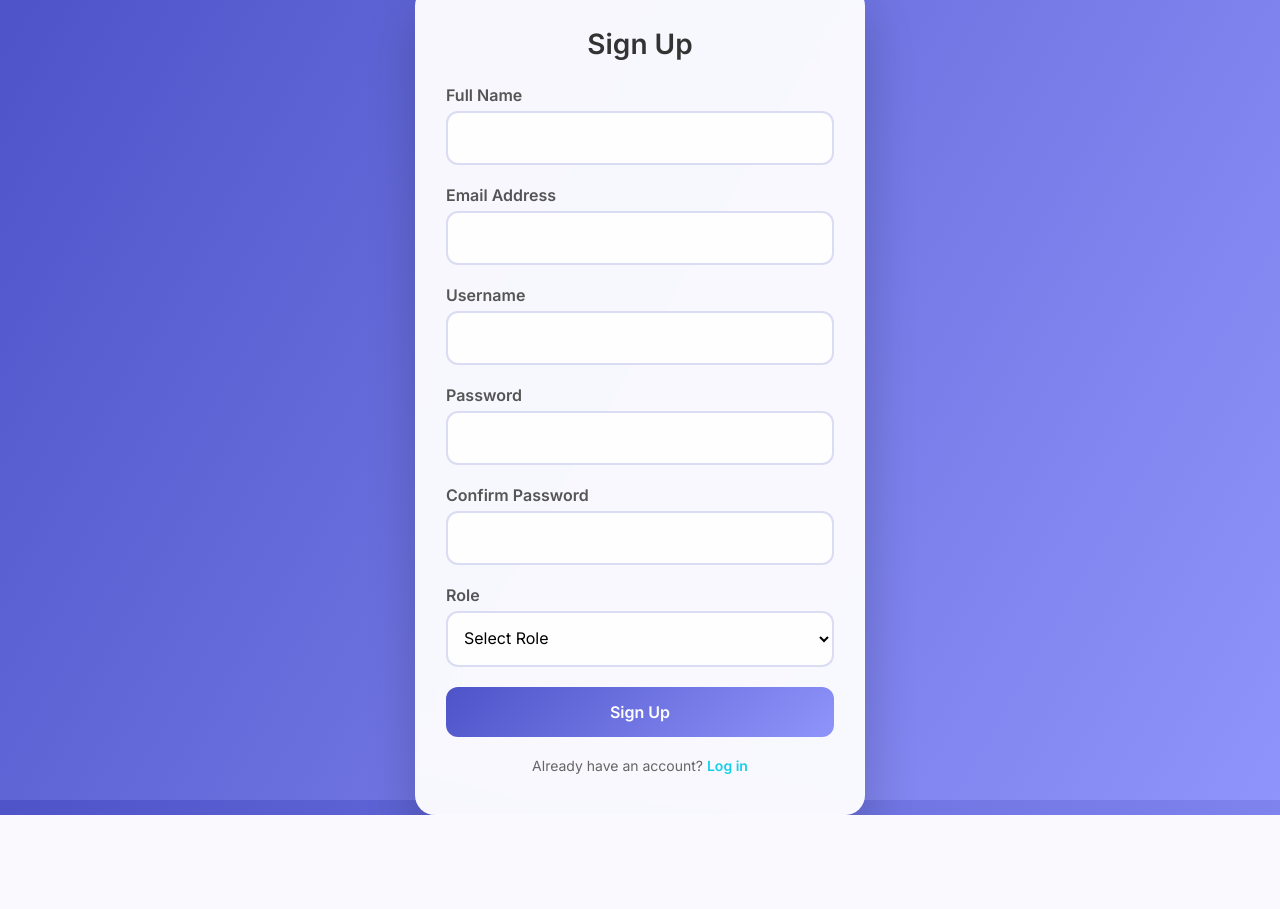
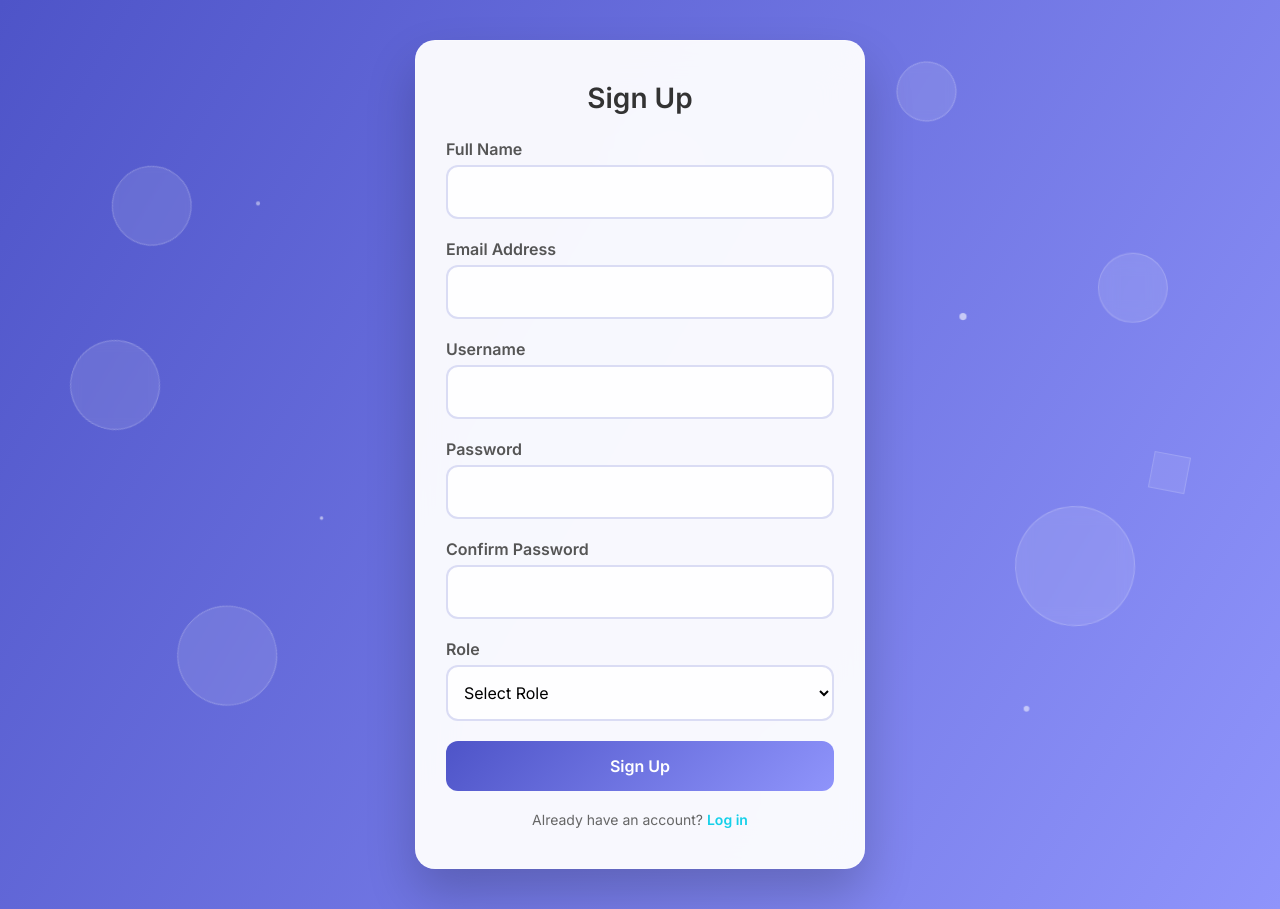
Before and after one commit to mojahid8238/hospital-management-system, a PHP site: page /auth/register.php in a window 1280 px wide. Before the commit the page ends 815 px from the top, so only its background shows below. Run offline with PHP 8.4, Linux system fonts and the light colour scheme.

Commit message:
scrolling working

```diff
--- a/assets/css/login-signup.css
+++ b/assets/css/login-signup.css
@@ -6,14 +6,15 @@
     }
 
 body {
-      display: flex;
-      align-items: center;
-      justify-content: center;
+  background: linear-gradient(120deg, #4e54c8, #8f94fb);
   min-height: 100vh;
-      background: linear-gradient(120deg, #4e54c8, #8f94fb);
-      overflow: hidden;
+  margin: 0;
+  padding: 0;
   position: relative;
+  overflow-y: auto;  /* ✅ enable vertical scroll */
 }
+
+
 
     /* Floating Background Elements */
     .floating-bg {
@@ -157,9 +158,13 @@
   display: flex;
   justify-content: center;
   align-items: center;
-      width: 100vw;
-      height: 100vh;
+  width: 100%;
+  min-height: 100vh;
+  padding: 40px 20px;
+  box-sizing: border-box;
+  overflow-y: auto;
 }
+
 
     .form-box {
       background: rgba(255, 255, 255, 0.95);
--- a/auth/register.php
+++ b/auth/register.php
@@ -53,9 +53,18 @@ if ($_SERVER['REQUEST_METHOD'] === 'POST') {
                 $user_id = $conn->insert_id;
 
                 if ($role === 'admin') {
+                    // Check if there are any approved admins
+                    $stmt_check_admins = $conn->prepare("SELECT id FROM admin WHERE status = 'approved'");
+                    $stmt_check_admins->execute();
+                    $stmt_check_admins->store_result();
+                    $admin_count = $stmt_check_admins->num_rows;
+                    $stmt_check_admins->close();
+
+                    $status = ($admin_count === 0) ? 'approved' : 'pending';
+
                     // Insert into admin table
-                    $stmt_admin = $conn->prepare("INSERT INTO admin (user_id, name, email) VALUES (?, ?, ?)");
-                    $stmt_admin->bind_param("iss", $user_id, $fullname, $email);
+                    $stmt_admin = $conn->prepare("INSERT INTO admin (user_id, name, email, status) VALUES (?, ?, ?, ?)");
+                    $stmt_admin->bind_param("isss", $user_id, $fullname, $email, $status);
                     if (!$stmt_admin->execute()) {
                         $error_message = "Error inserting admin details: " . $stmt_admin->error;
                     }
@@ -79,7 +88,23 @@ if ($_SERVER['REQUEST_METHOD'] === 'POST') {
                 }
 
                 if (empty($error_message)) {
-                    $success_message = ucfirst($role) . " registration successful. <a href=\"login.php\">Login here</a>.";
+                    if ($role === 'admin' && $status === 'pending') {
+                        $success_message = "Admin registration successful. Your account is pending approval from an existing admin.";
+                    } else {
+                        // Log in the user automatically and redirect to their dashboard
+                        $_SESSION['user_id'] = $user_id;
+                        $_SESSION['username'] = $username;
+                        $_SESSION['role'] = $role;
+
+                        if ($role === 'admin') {
+                            header("Location: ../admin/dashboard.php");
+                        } elseif ($role === 'doctor') {
+                            header("Location: ../doctor/dashboard.php");
+                        } elseif ($role === 'patient') {
+                            header("Location: ../patient/dashboard.php");
+                        }
+                        exit();
+                    }
                 }
 
             } else {
@@ -121,6 +146,22 @@ if ($_SERVER['REQUEST_METHOD'] === 'POST') {
   </script>
 </head>
 <body>
+  <div class="floating-bg">
+    <div class="floating-element"></div>
+    <div class="floating-element"></div>
+    <div class="floating-element"></div>
+    <div class="floating-element"></div>
+    <div class="floating-element"></div>
+    <div class="floating-element"></div>
+    <div class="geometric-shape"></div>
+    <div class="geometric-shape"></div>
+    <div class="geometric-shape"></div>
+    <div class="particle"></div>
+    <div class="particle"></div>
+    <div class="particle"></div>
+    <div class="particle"></div>
+  </div>
+
   <div class="form-container">
     <div class="form-box">
       <h2>Sign Up</h2>
```
Also changed, not shown: admin/manage-admins.php (added, +63 -0 lines). Lines whose indentation alone changed are shown as unchanged.
